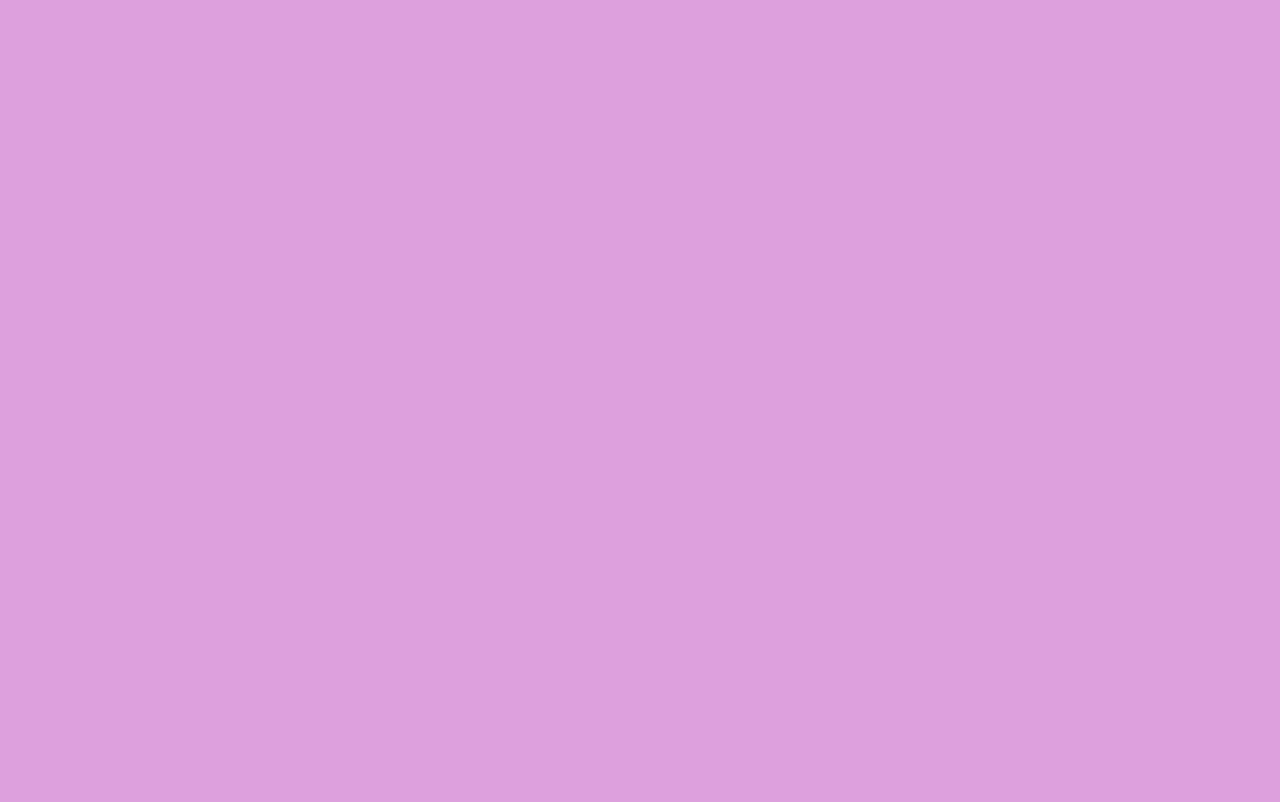
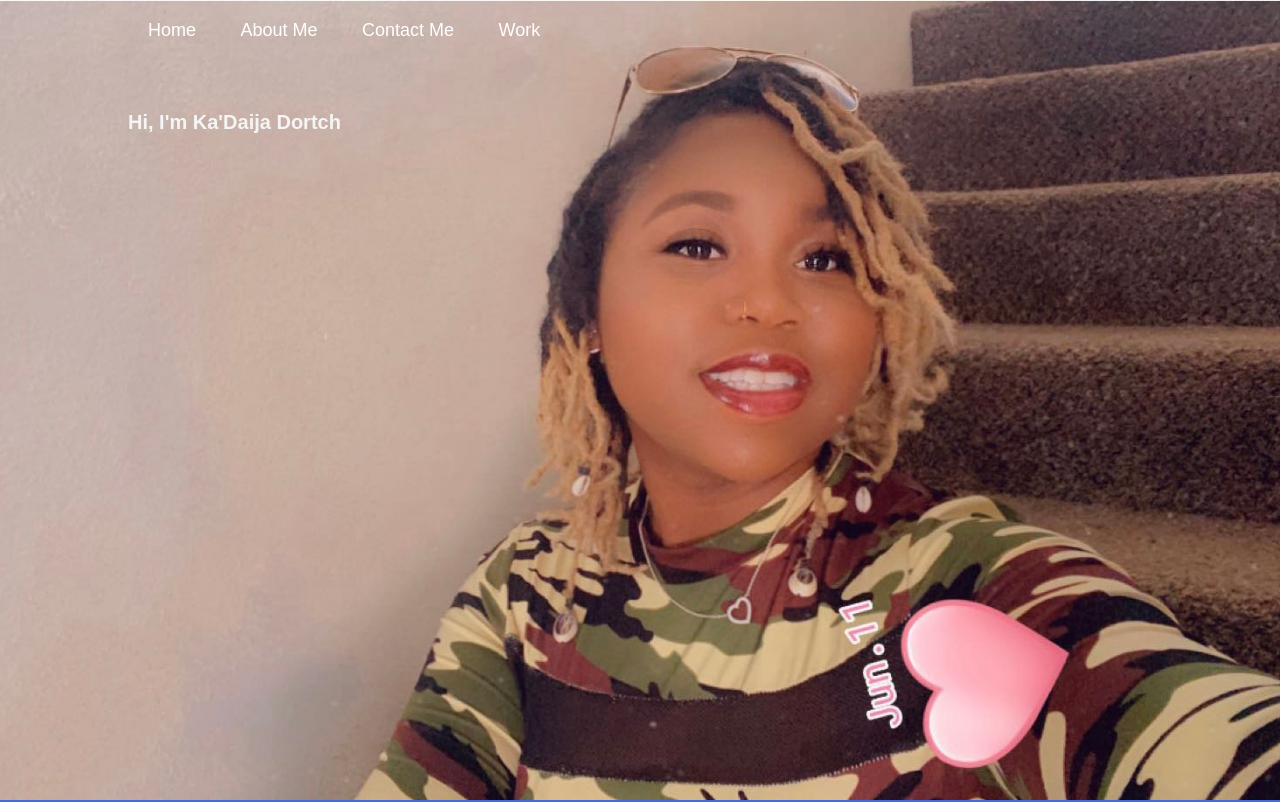
Before and after one commit to Kkadaija25/portfolio, a plain HTML site: page index.html in a window 1280 px wide. Shown: the top 802 px of the page. Drawn offline with Linux system fonts and the light colour scheme.

Commit message:
added IMG_3865.JPG

```diff
--- a/index.html
+++ b/index.html
@@ -9,7 +9,31 @@
 </head>
 <body>
 <div id="header">
-
+    <div class="container">
+        <nav>
+            <ul>
+                <li><a href="#">Home</a></li>
+                <li><a href="#">About Me</a></li>
+                <li><a href="#">Contact Me</a></li>
+                <li><a href="#">Work</a></li>
+            </ul>
+        </nav>
+        <div class="header-text">
+            <h1>Hi, I'm Ka'Daija Dortch</h1>
+        </div>
+    </div>
+</div>
+<div id="about">
+    <div class="container">
+        <div class="row">
+            <div class="about-col-1">
+                <img src="IMG_3865.JPG">
+            </div>
+            <div class="about-col-2">
+                <h1>About Me</h1>
+            </div>
+        </div>
+    </div>
 </div>
 
 </body>
--- a/styles.css
+++ b/styles.css
@@ -6,12 +6,70 @@
 }
 
 body{
-    background:plum;
+    background:royalblue;
     color: whitesmoke;
 }
 
 #header{
     width: 100%;
-    height: 100%;
-    background-color:;
+    height: 100vh;
+    background-image: url(IMG_5694.JPG);
+    background-size: cover;
+    background-position: center;
 }
+
+.container{
+    padding:10px 10%;
+}
+
+nav{
+    display: flex;
+    align-items: center;
+    justify-content: space-between;
+    flex-wrap: wrap;
+
+}
+
+nav ul li{
+    display: inline-block;
+    list-style: none;
+    margin: 10px 20px;
+}
+nav ul li a{
+    color:white;
+    text-decoration: none;
+    font-size: 18px;
+    position: relative;
+}
+
+nav ul li a::after{
+    content: "";
+    width: 0;
+    height: 3px;
+    background:darkgreen ;
+    position: absolute;
+    left:0;
+    bottom: -6px;
+    transition:0.5s;
+}
+
+nav ul li a:hover::after{
+  width:100% ;
+}
+
+.header-text h1{
+    margin-top: 60px;
+    font-size: 20px;
+}
+
+#{
+    padding: 80px 0px;
+    color: purple;
+}
+
+.row{
+    display: flex;
+    justify-content: space-between;
+    flex-wrap:wrap ;
+
+}
```
Also changed, not shown: IMG_3865.JPG (added).
